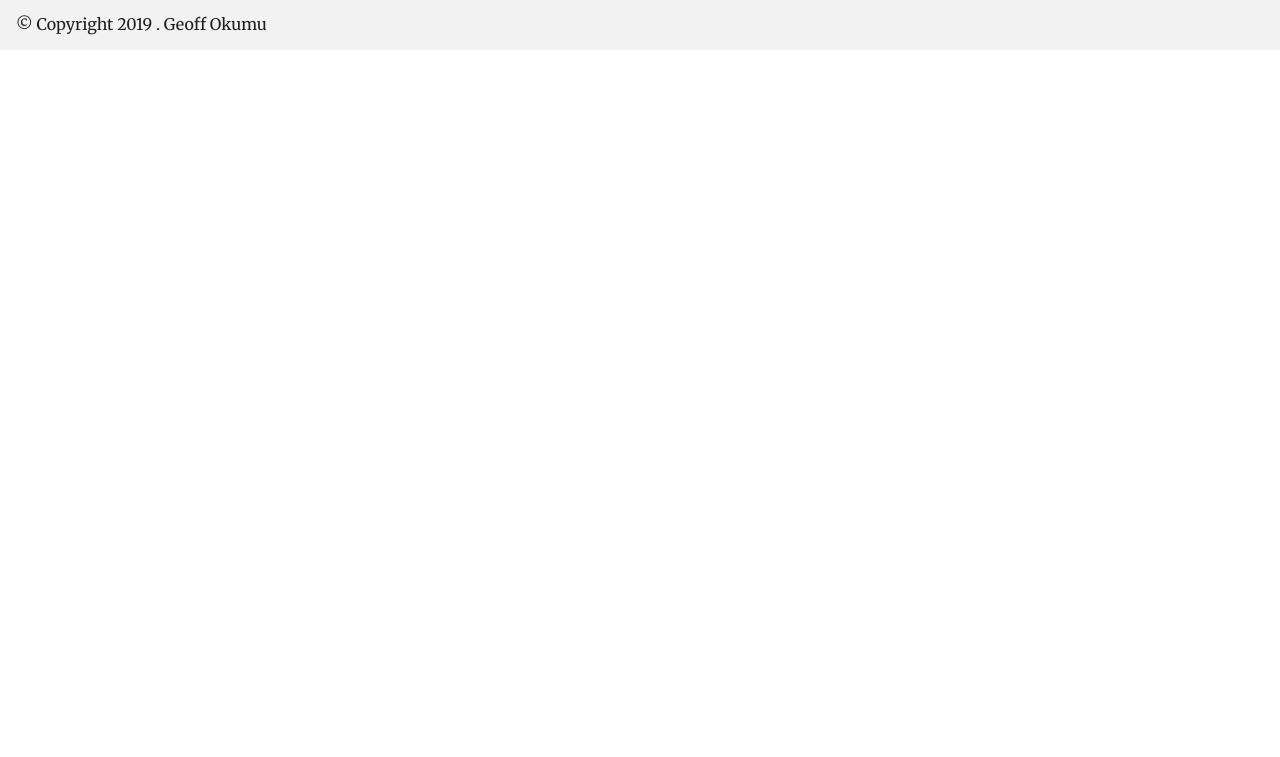
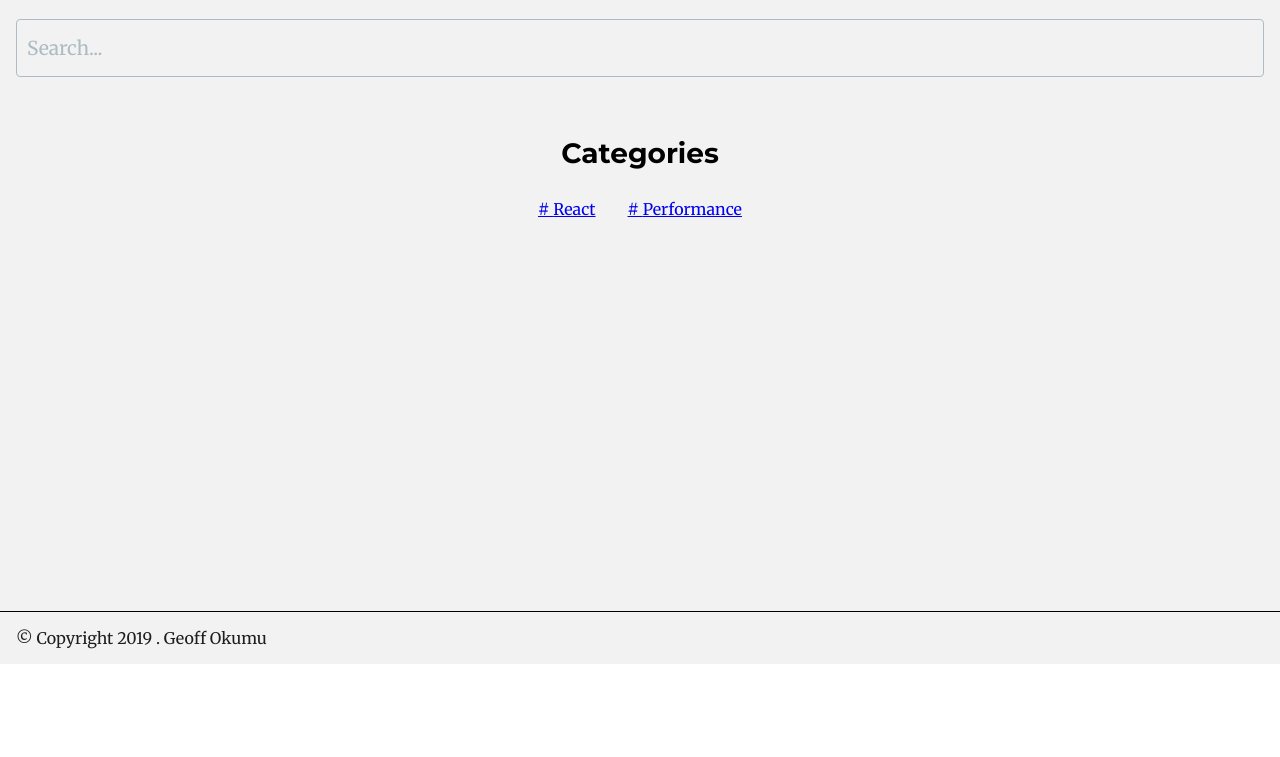
Before and after one commit to geoffOkumu/www, a Gatsby site: page /search in a window 1280 px wide. Shown: the part 93-850 px from the top of the page. Built offline with nearby package versions, Linux system fonts and the light colour scheme; Gatsby itself is replaced by a stand-in of ours; a web font is replaced by a local one.

Commit message:
search functionality

```diff
--- a/package.json
+++ b/package.json
@@ -24,6 +24,7 @@
   "homepage": "https://github.com/geoffOkumu/www#readme",
   "dependencies": {
     "babel-plugin-styled-components": "^1.10.0",
+    "fuse.js": "^3.4.4",
     "gatsby": "^2.0.91",
     "gatsby-image": "^2.0.27",
     "gatsby-plugin-react-helmet": "^3.0.5",
--- a/src/components/containers/Search.jsx
+++ b/src/components/containers/Search.jsx
@@ -1,8 +1,98 @@
 import React from 'react'
 import styled, { css } from 'styled-components'
+import uniq from 'lodash/uniq'
+import kebabCase from 'lodash/kebabCase'
+import { Link } from 'gatsby'
+import Fuse from 'fuse.js'
 
 import Input from '../widgets/Input'
 import Container from '../widgets/Container'
+import Heading from '../widgets/Heading'
+import Text from '../widgets/Text'
+
+class Search extends React.Component {
+  constructor(props) {
+    super(props)
+
+    this.state = {
+      searchtext: '',
+      searchReasults: [],
+    }
+
+    //Init fuse.js
+    let options = {
+      shouldSort: true,
+      threshold: 0.6,
+      location: 0,
+      distance: 100,
+      maxPatternLength: 32,
+      minMatchCharLength: 10,
+      keys: ['title', 'category'],
+    }
+
+    let list = this.props.posts.map(post => post.node.frontmatter)
+
+    this.fuseSearch = new Fuse(list, options)
+  }
+
+  onSubmit = e => {
+    e.preventDefault()
+
+    let { searchtext } = this.state
+
+    let results = this.fuseSearch.search(searchtext)
+
+    this.setState({ searchReasults: results })
+  }
+
+  handleInputChange = e => {
+    this.setState({ searchtext: e.target.value })
+
+    let { searchtext } = this.state
+
+    let results = this.fuseSearch.search(searchtext)
+
+    this.setState({ searchReasults: results })
+  }
+
+  render() {
+    const { searchtext, searchReasults } = this.state
+    const { posts } = this.props
+
+    const categories = uniq(posts.map(post => post.node.frontmatter.category))
+
+    return (
+      <Container customStyles={customStyles.container}>
+        <Form>
+          <Input
+            value={searchtext}
+            onChange={this.handleInputChange}
+            customStyles={customStyles.input}
+            placeholder="Search..."
+          />
+        </Form>
+        <section>
+          {searchReasults.map(result => (
+            <SearchReasultItem key={result.title}>
+              <Link to={`/${kebabCase(result.title)}`}>
+                <Heading.h2>{result.title}</Heading.h2>
+                <Text.span>{result.category}</Text.span>
+              </Link>
+            </SearchReasultItem>
+          ))}
+        </section>
+        <CategoriesWrapper>
+          <Heading.h3>Categories</Heading.h3>
+          {categories.map(category => (
+            <Link to={`/categories/${kebabCase(category)}`} key={category}>
+              {category}
+            </Link>
+          ))}
+        </CategoriesWrapper>
+      </Container>
+    )
+  }
+}
 
 const customStyles = {
   container: css`
@@ -20,16 +110,45 @@ const Form = styled.form`
   display: block;
 `
 
-class Search extends React.Component {
-  render() {
-    return (
-      <Container customStyles={customStyles.container}>
-        <Form>
-          <Input customStyles={customStyles.input} placeholder="Search..." />
-        </Form>
-      </Container>
-    )
+const CategoriesWrapper = styled.section`
+  padding-top: 2rem;
+  text-align: center;
+  text-transform: capitalize !important;
+
+  a {
+    padding: 0 1rem;
+
+    &::before {
+      content: '# ';
+    }
   }
-}
+`
+
+const SearchReasultItem = styled.div`
+  display: block;
+  width: 100%;
+  padding-top: 0.5rem;
+
+  a {
+    text-decoration: none;
+    color: ${({ theme }) => theme.colors.textDark};
+
+    &:hover h2 {
+      text-decoration: underline;
+    }
+  }
+
+  h2 {
+    margin-bottom: 4px;
+  }
+
+  span {
+    text-transform: capitalize;
+
+    &::before {
+      content: '# ';
+    }
+  }
+`
 
 export default Search
--- a/src/pages/search.jsx
+++ b/src/pages/search.jsx
@@ -1,16 +1,49 @@
 import React from 'react'
+import { graphql } from 'gatsby'
+import styled from 'styled-components'
 
 import Search from '../components/containers/Search'
 import Layout from '../components/containers/Layout'
 import Header from '../components/containers/Header'
 
-const SearchPage = ({ location }) => {
+const SearchPage = ({ location, data }) => {
+  const posts = data.posts.edges
   return (
     <Layout>
-      <Header location={location} />
-      <Search />
+      <Wrapper>
+        <div style={{ height: 80 }} />
+        <Header location={location} />
+        <Search posts={posts} />
+      </Wrapper>
     </Layout>
   )
 }
 
+const Wrapper = styled.section`
+  background-color: ${({ theme }) => theme.colors.bodyBg};
+  min-height: 80vh;
+  padding-bottom: 4rem;
+`
+
+export const categoriesQuery = graphql`
+  query CategoriesQuery {
+    posts: allMarkdownRemark(
+      filter: { frontmatter: { templateKey: { eq: "blog" } } }
+      limit: 1000
+      sort: { fields: [frontmatter___date], order: DESC }
+    ) {
+      edges {
+        node {
+          id
+          frontmatter {
+            title
+            date(formatString: "DD MMMM, YYYY")
+            category
+          }
+        }
+      }
+    }
+  }
+`
+
 export default SearchPage
```
Also changed, not shown: 1 other file.
